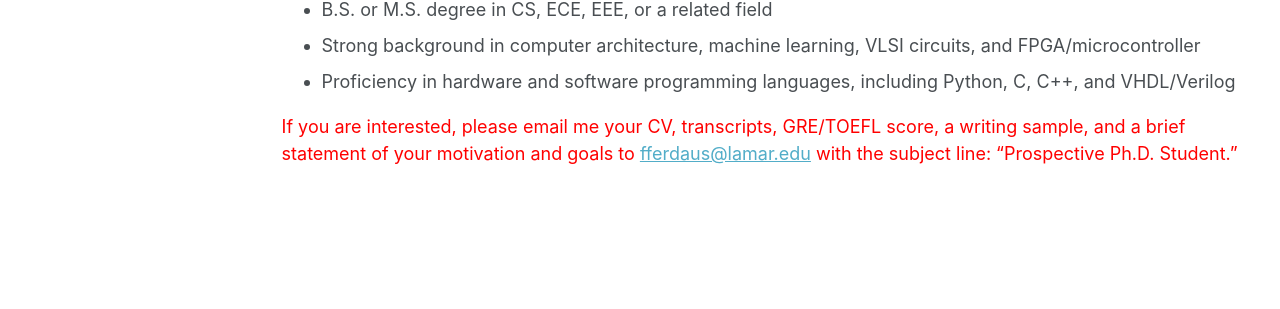
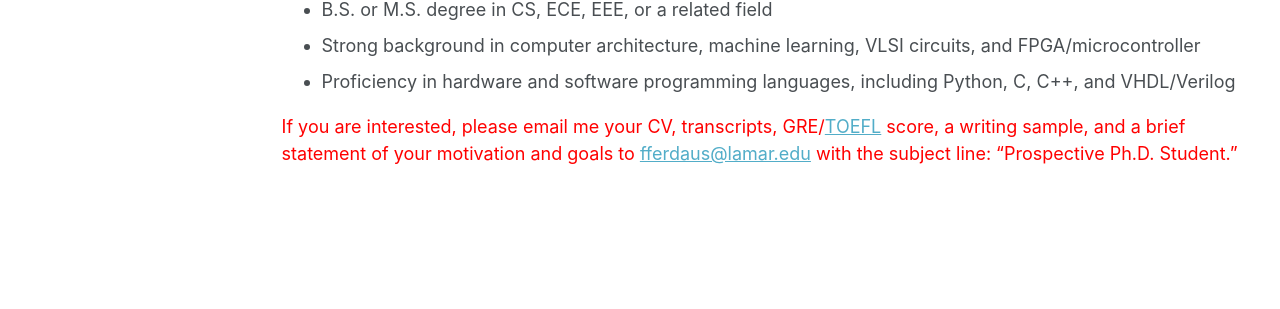
Before and after one commit to fferdaus/fferdaus.github.io, a Jekyll site: the page built from _pages/ProspectiveStudents.md, in a window 1280 px wide and 1307 px high. Shown: the part 727-1036 px from the top of the window. Built offline with Jekyll 4.4.1, drawn with Linux system fonts in a browser that asks for light colours; some web fonts are replaced; part of the change alters nothing that is shown.

Commit message:
Update ProspectiveStudents.md

```diff
--- a/_pages/ProspectiveStudents.md
+++ b/_pages/ProspectiveStudents.md
@@ -29,4 +29,4 @@ I am seeking candidates with a solid background and an interest in interdiscipli
 - Proficiency in hardware and software programming languages, including Python, C, C++, and VHDL/Verilog
 
 
-<span style="color:red">If you are interested, please email me your CV, transcripts, GRE/TOEFL score, a writing sample, and a brief statement of your motivation and goals to [fferdaus@lamar.edu](fferdaus@lamar.edu) with the subject line: “Prospective Ph.D. Student.”</span>
+<span style="color:red">If you are interested, please email me your CV, transcripts, GRE/[TOEFL](https://www.lamar.edu/admissions/how-to-apply/english-language-proficiency-requirements.html) score, a writing sample, and a brief statement of your motivation and goals to [fferdaus@lamar.edu](fferdaus@lamar.edu) with the subject line: “Prospective Ph.D. Student.”</span>
```
